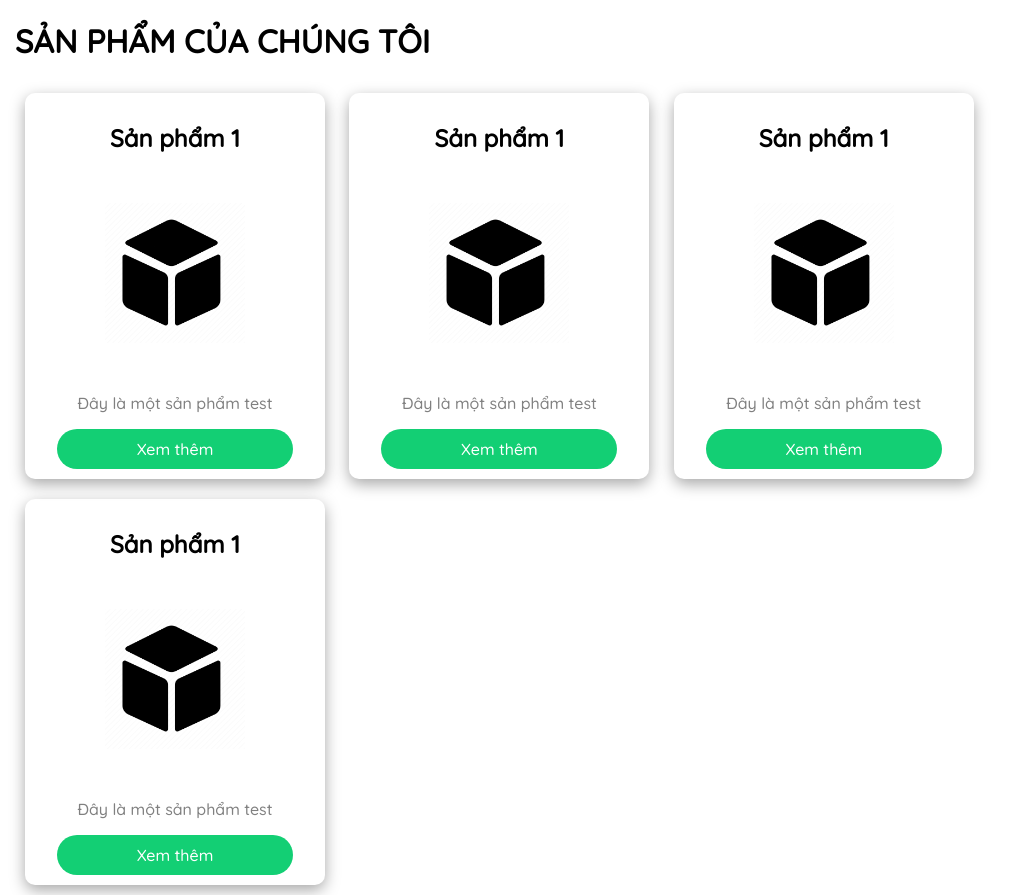
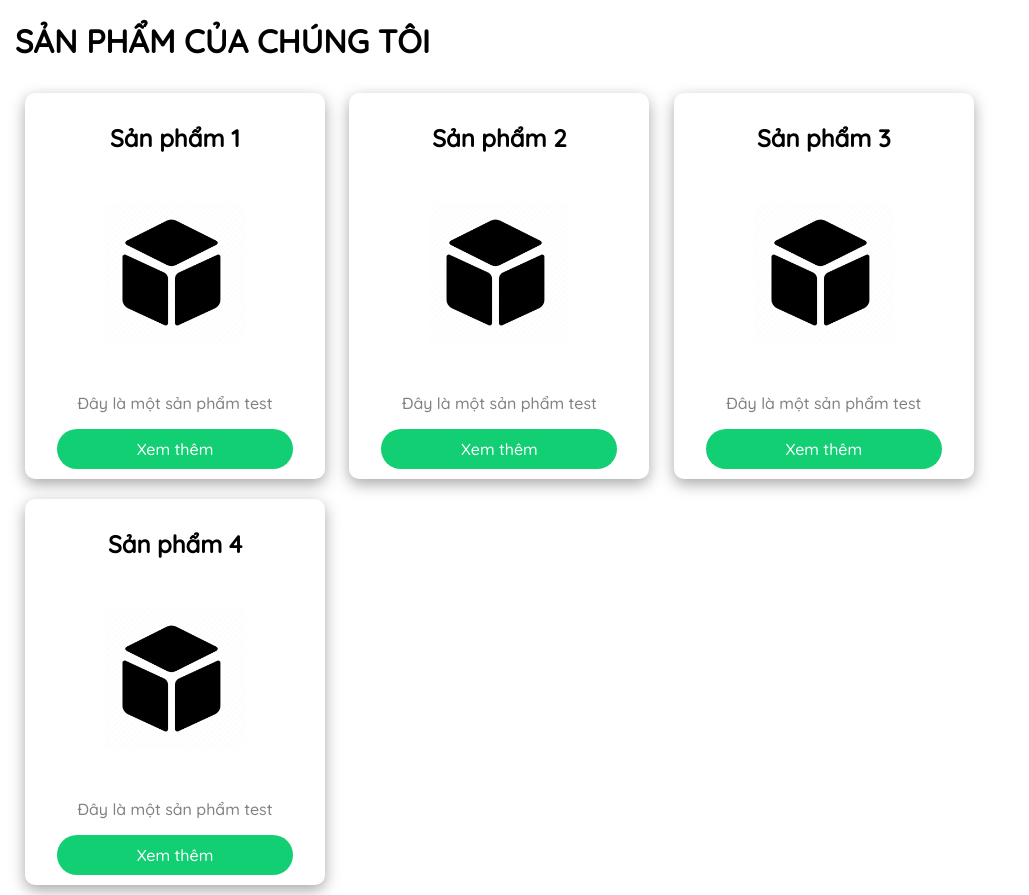
Before and after one commit to ndkcuber/Teky, a PHP site: page /products.php in a window 1280 px wide. Shown: the part 72-967 px from the top of the page, without its empty margins (0-1029 px from the left). Run offline with PHP 8.4, Linux system fonts and the light colour scheme.

Commit message:
Update products.php

```diff
--- a/products.php
+++ b/products.php
@@ -20,19 +20,19 @@
 				<a href="javascript:void(0)" class="view-more-btn">Xem thêm</a>
 			</div>
 			<div class="box">
-				<div class="title"><h2>Sản phẩm 1</h2></div>
+				<div class="title"><h2>Sản phẩm 2</h2></div>
 				<div class="image"><img src="cdn/product.png"></div>
 				<div class="description"><p>Đây là một sản phẩm test</p></div>
 				<a href="javascript:void(0)" class="view-more-btn">Xem thêm</a>
 			</div>
 			<div class="box">
-				<div class="title"><h2>Sản phẩm 1</h2></div>
+				<div class="title"><h2>Sản phẩm 3</h2></div>
 				<div class="image"><img src="cdn/product.png"></div>
 				<div class="description"><p>Đây là một sản phẩm test</p></div>
 				<a href="javascript:void(0)" class="view-more-btn">Xem thêm</a>
 			</div>
 			<div class="box">
-				<div class="title"><h2>Sản phẩm 1</h2></div>
+				<div class="title"><h2>Sản phẩm 4</h2></div>
 				<div class="image"><img src="cdn/product.png"></div>
 				<div class="description"><p>Đây là một sản phẩm test</p></div>
 				<a href="javascript:void(0)" class="view-more-btn">Xem thêm</a>
```
